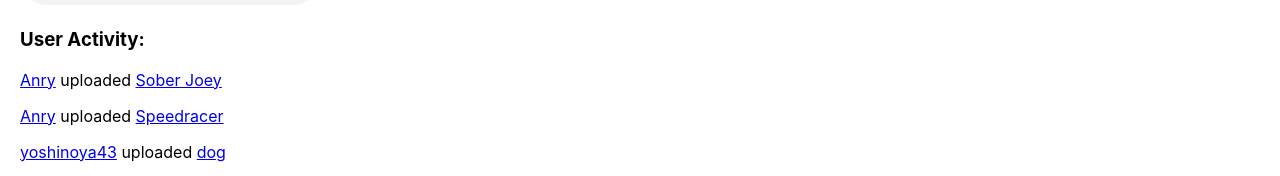
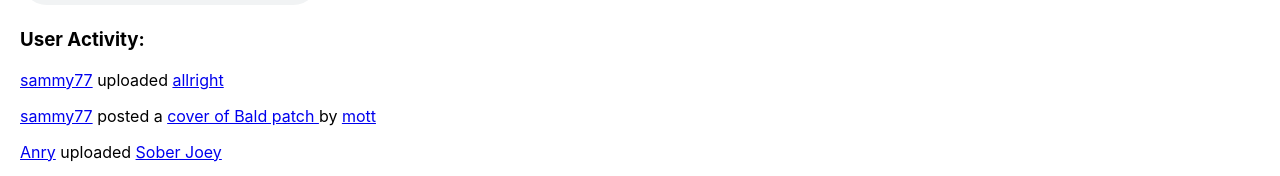
Before and after one commit to camelCaseSensitive/coverpool, a React (Create React App) app: page / in a window 1280 px wide. Shown: the part 246-422 px from the top of the page. Built offline with nearby package versions, Linux system fonts and the light colour scheme; no server answers; a web font is replaced by a local one.

Commit message:
sammy77 cover and new song

```diff
--- a/src/App.js
+++ b/src/App.js
@@ -270,6 +270,8 @@ class Home extends React.Component {
         <SongPlayer songSource={'https://firebasestorage.googleapis.com/v0/b/coverpool-c532b.appspot.com/o/7R5T6CBpJHZF1wITzyLgWhvdfEI3%2Fcovers%2Fdoahnean%2Fdandelion%2Fdandelion%20written%20by%20doahnean%20and%20performed%20by%20mallard%20westcott%20on%20banjo.mp3?alt=media&token=12198219-0485-4018-870c-31a816f66665'} songName = "Dandelion" />
 
         <h3>User Activity: </h3>
+        <p><a href="/user/sammy77">sammy77</a> uploaded <a href="/user/sammy77/originals/allright">allright</a></p>
+        <p><a href="/user/sammy77">sammy77</a> posted a <a href="/user/sammy77/covers/mott/Bald-patch"> cover of Bald patch </a> by <a href="/user/mott">mott</a></p>
         <p><a href="/user/Anry">Anry</a> uploaded <a href="/user/Anry/originals/Sober-Joey">Sober Joey</a></p>
         <p><a href="/user/Anry">Anry</a> uploaded <a href="/user/Anry/originals/Speedracer">Speedracer</a></p>
         <p><a href="/user/yoshinoya43">yoshinoya43</a> uploaded <a href="/user/yoshinoya43/originals/dog">dog</a></p>
```
